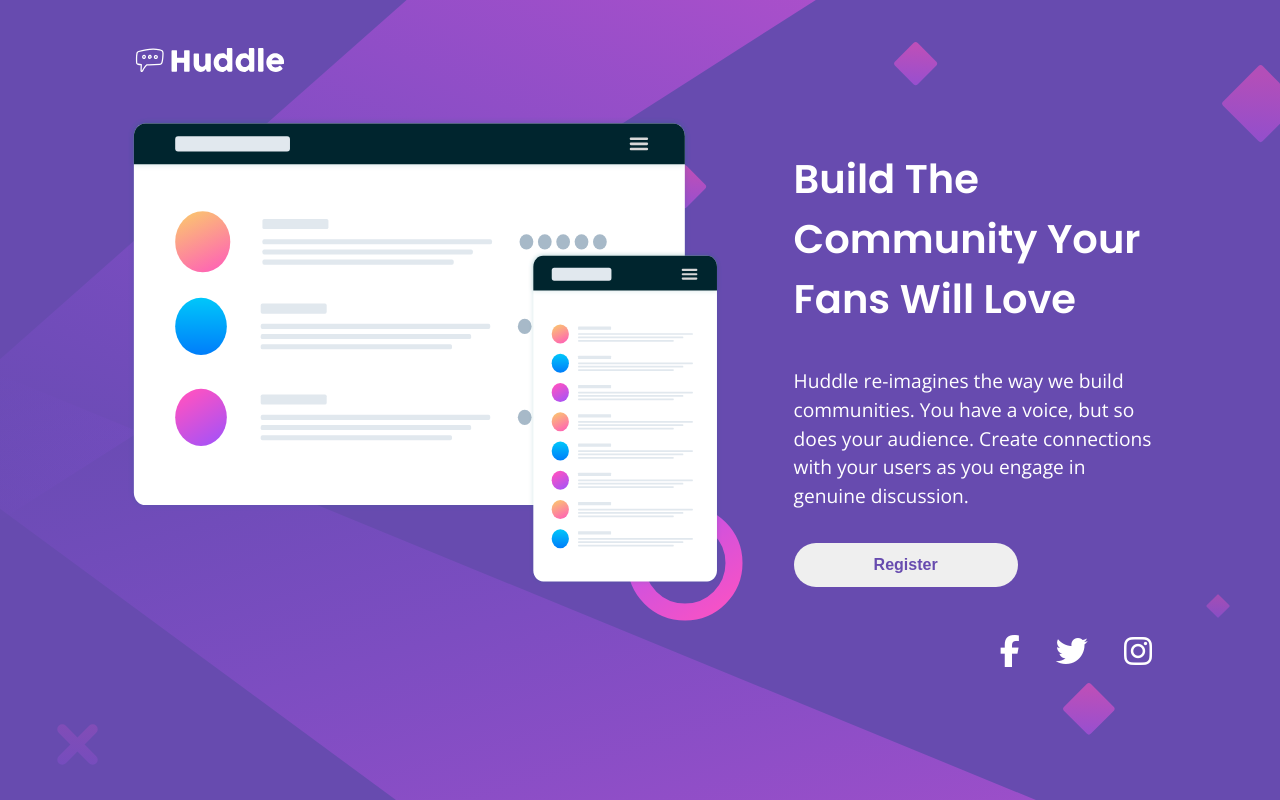
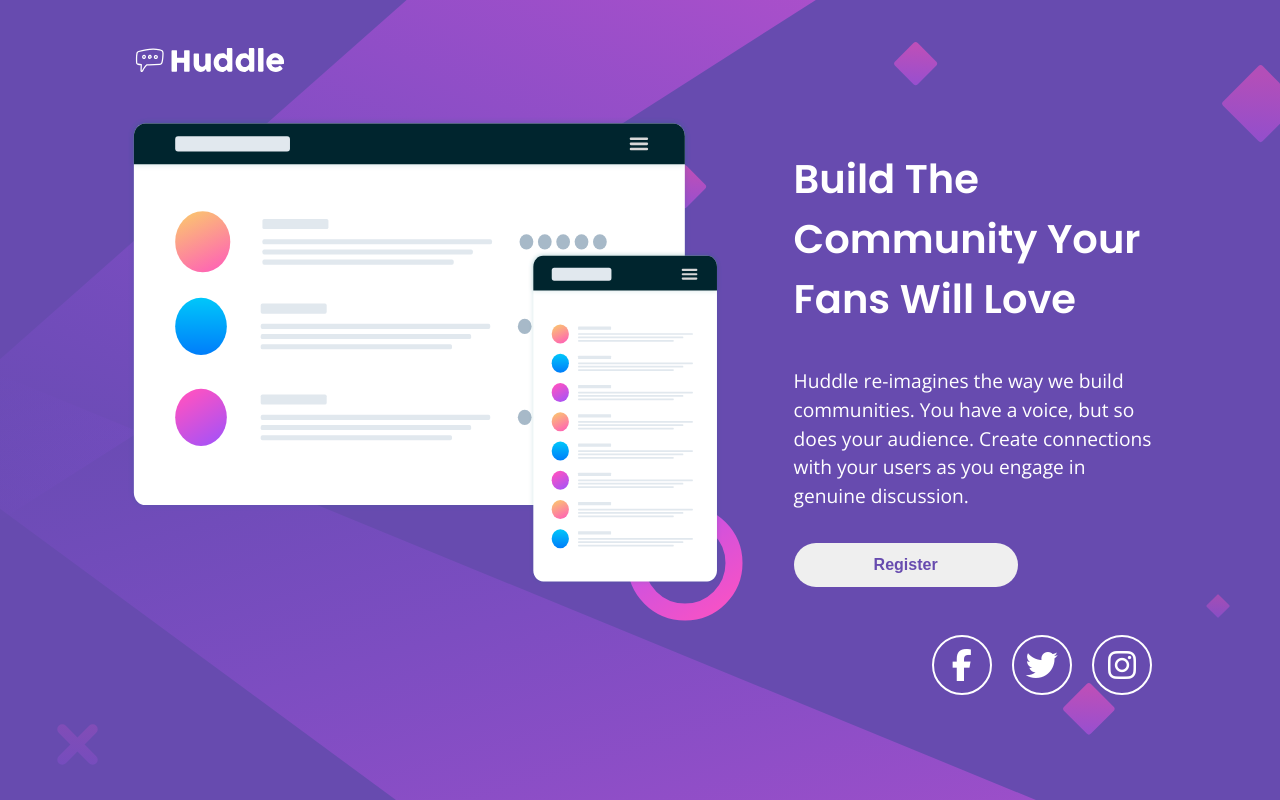
Before and after one commit to DomilsonFirmino/huddle-landing-page-with-single-introductory-section, a plain HTML site: page index.html in a window 1280 px wide. Drawn offline with nearby package versions, Linux system fonts and the light colour scheme.

Commit message:
circle border in icons

```diff
--- a/index.html
+++ b/index.html
@@ -2,8 +2,7 @@
 <html lang="en">
 <head>
   <meta charset="UTF-8">
-  <meta name="viewport" content="width=device-width, initial-scale=1.0"> <!-- displays site properly based on user's device -->
-
+  <meta name="viewport" content="width=device-width, initial-scale=1.0">
   <link rel="icon" type="image/png" sizes="32x32" href="./images/favicon-32x32.png">
   <link rel="stylesheet" href="style.css">
 
@@ -32,9 +31,9 @@
       </div>
 
       <div class="container icons">
-        <i class="fa-brands fa-facebook-f fa-2x" aria-hidden="true"></i>
-        <i class="fa-brands fa-twitter fa-2x" aria-hidden="true"></i>
-        <i class="fa-brands fa-instagram fa-2x" aria-hidden="true"></i>
+        <div class="icon"><i class="fa-brands fa-facebook-f fa-2x" aria-hidden="true"></i></div>
+        <div class="icon"><i class="fa-brands fa-twitter fa-2x" aria-hidden="true"></i></div>
+        <div class="icon"><i class="fa-brands fa-instagram fa-2x" aria-hidden="true"></i></div>
       </div>
   </main>
 
--- a/style.css
+++ b/style.css
@@ -104,7 +104,17 @@ main{
     text-align: center;
 }
 
-i + i {
+
+.icon{
+    display: inline-flex;
+    justify-content: center;
+    align-items: center;
+    width: 60px;
+    height: 60px;
+    border-radius: 100%;
+    border: white solid 2pt;
+}
+.icon + .icon{
     margin-left: 1em;
     margin-top: 0;
 }
@@ -142,14 +152,17 @@ i + i {
         text-align: end;
     }
     button,
-    .fa-brands{
+    .icon{
         cursor: pointer;
     }
     button:hover{
         background-color: var(--clr-p-smagenta);
         color: white;
     }
-    .fa-brands:hover{
+    .icon:hover .fa-brands{
         color: var(--clr-p-smagenta);
     }
+    .icon:hover{
+        border:var(--clr-p-smagenta) solid 2pt;
+    }
 }
```
